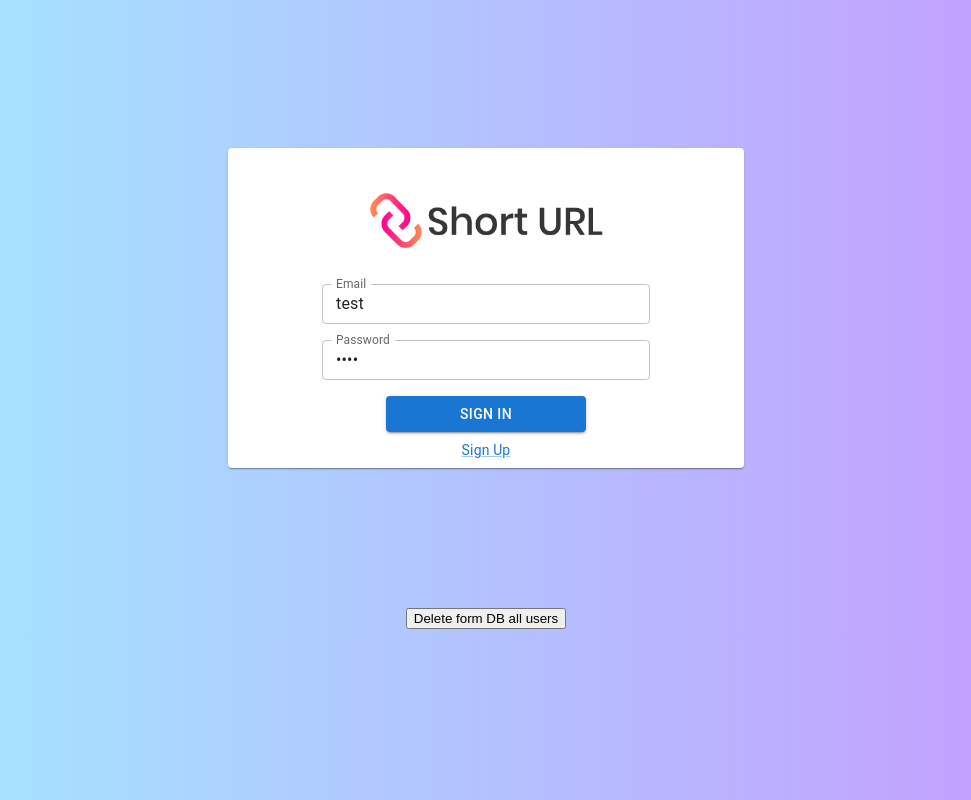
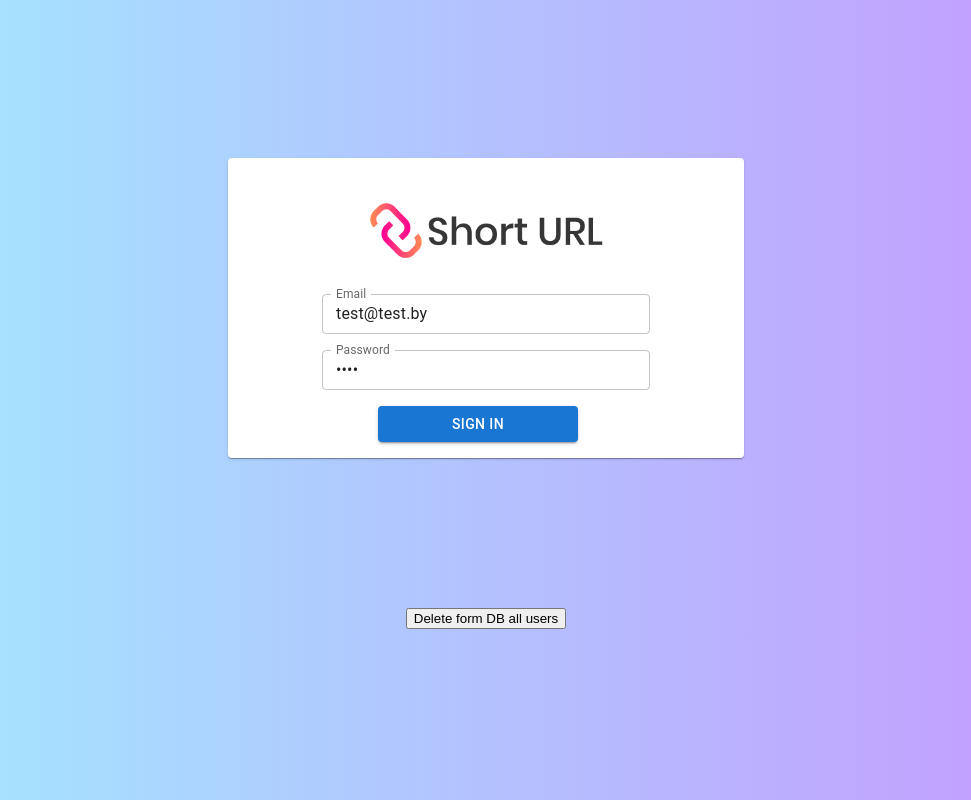
Before and after one commit to NeilRiver/short_url, a React (Create React App) app: page / in a window 1280 px wide. Shown: the whole page, without its empty margins (154-1125 px from the left). Built offline with nearby package versions, Linux system fonts and the light colour scheme.

Commit message:
rebuild the login form with validation

```diff
--- a/package.json
+++ b/package.json
@@ -13,6 +13,7 @@
     "@testing-library/user-event": "^13.5.0",
     "react": "^18.2.0",
     "react-dom": "^18.2.0",
+    "react-hook-form": "^7.33.1",
     "react-redux": "^8.0.2",
     "react-scripts": "5.0.1",
     "react-transition-group": "^4.4.2",
--- a/src/components/LoginPage/Login/Login.js
+++ b/src/components/LoginPage/Login/Login.js
@@ -1,43 +1,73 @@
 import Grid from '@mui/material/Grid';
 import TextField from '@mui/material/TextField';
+import Button from '@mui/material/Button';
+
+import { useForm } from "react-hook-form";
 
 export default function Login(prop) {
-
-    const createUserHandler = (text, type) => {
-        if (type === 'login') {
-            prop.setLogin(text)
-        } else {
-            prop.setPassword(text)
-        }
-    }
+    const { register, handleSubmit, formState: { errors } } = useForm({
+        defaultValues: {
+            email: "test@test.by",
+            password: "test"
+        },
+        mode: "onChange"
+    });
+    const onSubmit = data => alert(data);
 
     return (
-        <Grid container spacing={2} justifyContent="center">
+        <Grid
+            container
+            component="form"
+            onSubmit={handleSubmit(onSubmit)}
+            spacing={2} justifyContent="center">
             <Grid item xs={8}>
                 <TextField
-                    onChange={(e) => createUserHandler(e.target.value, 'login')}
+                    error={(errors.email == undefined) ? false : true}
                     fullWidth
                     size="small"
-                    id="email"
-                    label={prop.sing_up ? "Email" : "Type your email"}
-                    value={prop.login}
-                    placeholder="test"
-                    autoComplete="email"
+                    helperText={(errors.email == undefined) ? "" : errors.email.message}
+                    label={prop.sing_up ? "Email" : "Enter your email address"}
+                    {...register("email", {
+                        required: {
+                            value: true,
+                            message: "⚠ Please enter your email address"
+                        },
+                        pattern: {
+                            value: /^(([^<>()[\]\\.,;:\s@\"]+(\.[^<>()[\]\\.,;:\s@\"]+)*)|(\".+\"))@((\[[0-9]{1,3}\.[0-9]{1,3}\.[0-9]{1,3}\.[0-9]{1,3}\])|(([a-zA-Z\-0-9]+\.)+[a-zA-Z]{2,}))$/,
+                            message: "⚠ Invalid email address"
+                        }
+                    })}
+                    placeholder="test@test.by"
                 />
             </Grid>
             <Grid item xs={8}>
                 <TextField
-                    onChange={(e) => createUserHandler(e.target.value, 'password')}
+                    error={(errors.password == undefined) ? false : true}
                     fullWidth
                     size="small"
-                    label={prop.sing_up ? "Password" : "Type your password"}
-                    value={prop.password}
+                    type="password"
+                    helperText={(errors.password == undefined) ? "" : errors.password.message}
+                    label={prop.sing_up ? "Password" : "Enter your password"}
+                    {...register("password", {
+                        required: {
+                            value: true,
+                            message: "⚠ Please enter your password"
+                        },
+                        minLength: {
+                            value: 4,
+                            message: "⚠ Password must have at least 4 characters"
+                        }
+                    })}
                     placeholder="test"
-                    type="password"
-                    id="password"
-                    autoComplete="new-password"
                 />
             </Grid>
+            <Button
+                type="submit"
+                variant="contained"
+                sx={{ mt: 2, mb: 1, width: 200 }}
+            >
+                {prop.sing_up ? "Sign In" : "Sign Up"}
+            </Button>
         </Grid>
     );
 }
--- a/src/components/LoginPage/LoginPage.js
+++ b/src/components/LoginPage/LoginPage.js
@@ -5,12 +5,12 @@ import Paper from '@mui/material/Paper';
 
 import LoginField from './Login/Login';
 import LogoField from './Logo/Logo';
-import SingButtons from './Sign_Buttons/Sing_Buttons';
+// import SingButtons from './Sign_Buttons/Sing_Buttons';
 
 export default function LoginPage() {
     const [sing_up, setSignUp] = useState(true)
 
-    const [login, setLogin] = useState("test")
+    const [email, setEmail] = useState("test")
     const [password, setPassword] = useState("test")
 
     return (
@@ -28,16 +28,16 @@ export default function LoginPage() {
             >
                 <LogoField sing_up={sing_up} />
                 <LoginField sing_up={sing_up}
-                    login={login}
+                    email={email}
                     password={password}
-                    setLogin={setLogin}
+                    setEmail={setEmail}
                     setPassword={setPassword} />
-                <SingButtons sing_up={sing_up}
-                    login={login}
+                {/* <SingButtons sing_up={sing_up}
+                    email={email}
                     password={password}
                     setSignUp={setSignUp}
-                    setLogin={setLogin}
-                    setPassword={setPassword} />
+                    setEmail={setEmail}
+                    setPassword={setPassword} /> */}
 
             </Paper>
         </Grid>
```
Also changed, not shown: 1 other file (tests, documents, lock files or other folders).
